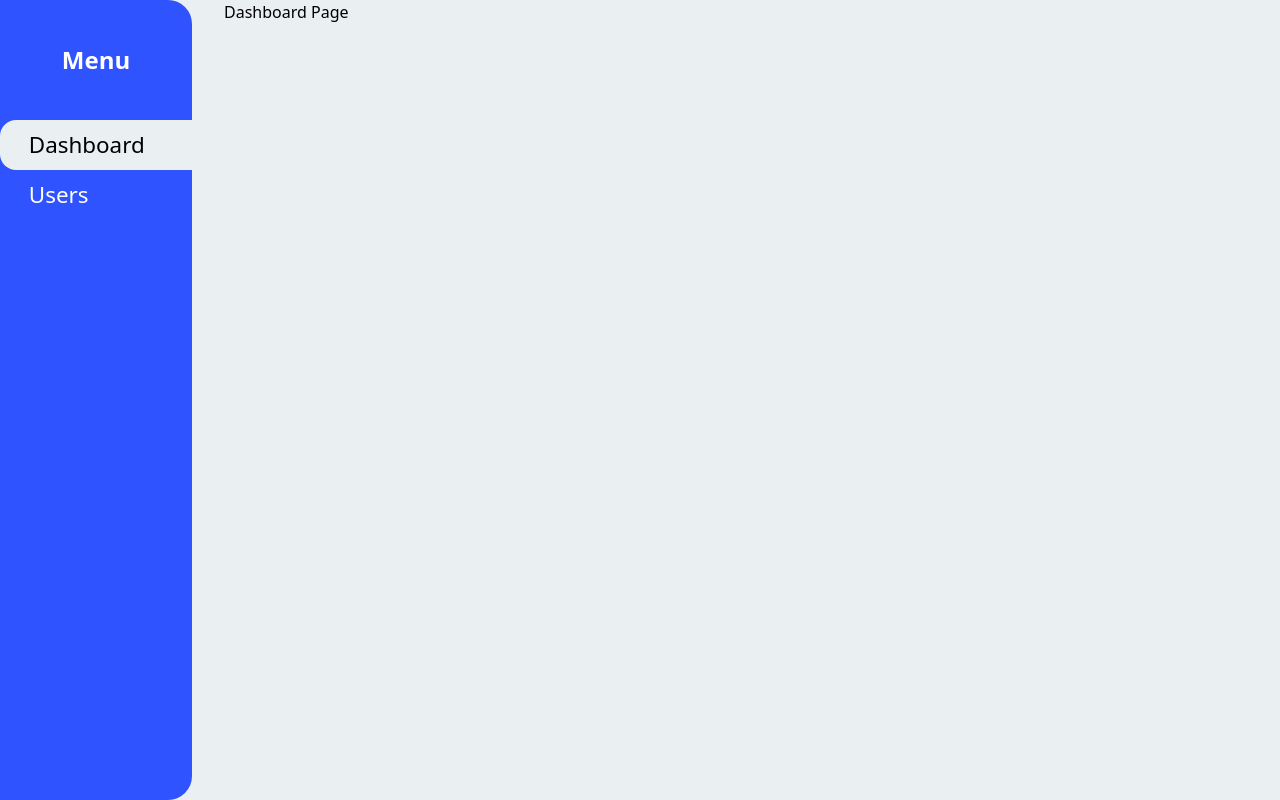
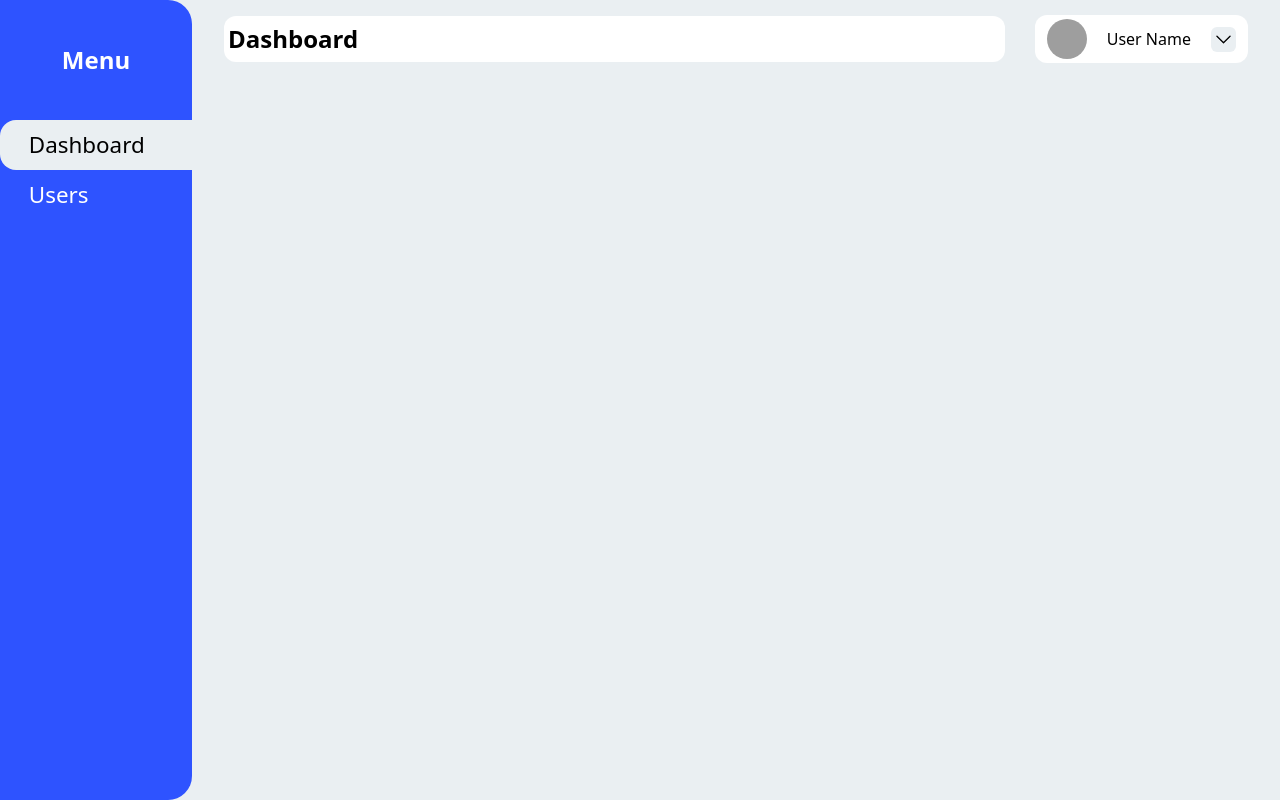
Before and after one commit to leghram/DT_frontend, a React (Vite) app: page / in a window 1280 px wide. Built offline with nearby package versions, Linux system fonts and the light colour scheme; grey boxes are pictures that could not be loaded.

Commit message:
header component created and added on pages

```diff
--- /dev/null
+++ b/src/components/Header/ProfilePhoto.tsx
@@ -0,0 +1,57 @@
+import { useState } from "react";
+
+import UpIcon from "../../assets/icons/up.svg";
+import DownIcon from "../../assets/icons/down.svg";
+
+function ProfilePhoto() {
+  const [clicked, setClicked] = useState(false);
+
+  const btnOnClick = () => {
+    setClicked(!clicked);
+  };
+
+  const btnLogOut = () => {
+    const total = 23;
+    const value = 23;
+    const suma = total + value;
+  };
+
+  return (
+    <div className="relative">
+      <div className="bg-white py-[4px] px-[12px] rounded-xl">
+        <div className="w-full flex items-center">
+          <img
+            className="w-[2.5rem] h-[2.5rem] rounded-full"
+            src="https://w7.pngwing.com/pngs/519/698/png-transparent-user-profile-avatar-scalable-graphics-icon-girls-face-fashion-girl-people-thumbnail.png"
+            alt=""
+          />
+          <p className="mx-[20px]">User Name</p>
+          <button
+            type="button"
+            className="h-[25px] w-[25px] flex items-center justify-center"
+            onClick={btnOnClick}
+          >
+            <img
+              className="w-full h-full rounded-md bg-clear p-[2px]"
+              src={clicked ? UpIcon : DownIcon}
+              alt="get out"
+            />
+          </button>
+        </div>
+      </div>
+      {clicked && (
+        <div className="absolute top-full bg-red-300 w-full my-[12px] rounded-xl py-[5px]">
+          <button
+            type="button"
+            className="w-full text-[1.1rem]"
+            onClick={btnLogOut}
+          >
+            Salir
+          </button>
+        </div>
+      )}
+    </div>
+  );
+}
+
+export default ProfilePhoto;
--- /dev/null
+++ b/src/components/Header/index.tsx
@@ -0,0 +1,24 @@
+import ProfilePhoto from "./ProfilePhoto";
+
+interface IProps {
+  title: string;
+}
+
+function Header({ title }: IProps) {
+  return (
+    <div className="w-full py-[15px] h-full">
+      <div className="flex justify-between items-center h-full">
+        <h1 className="pl-[4px] text-[1.5rem] font-bold grow bg-white py-[5px] rounded-xl">
+          {title}
+        </h1>
+        <div className="pl-[30px]">
+          <div className="w-full">
+            <ProfilePhoto />
+          </div>
+        </div>
+      </div>
+    </div>
+  );
+}
+
+export default Header;
--- a/src/pages/Dashboard/index.tsx
+++ b/src/pages/Dashboard/index.tsx
@@ -1,7 +1,9 @@
+import Header from "../../components/Header";
+
 function Dashboard() {
   return (
-    <div>
-      <h1>Dashboard Page</h1>
+    <div className="">
+      <Header title="Dashboard" />
     </div>
   );
 }
--- a/src/pages/Users/index.tsx
+++ b/src/pages/Users/index.tsx
@@ -1,7 +1,9 @@
+import Header from "../../components/Header";
+
 function Users() {
   return (
-    <div>
-      <h1>Users Page</h1>
+    <div className="">
+      <Header title="Users" />
     </div>
   );
 }
```
Also changed, not shown: src/assets/icons/down.svg (added), src/assets/icons/up.svg (added).
